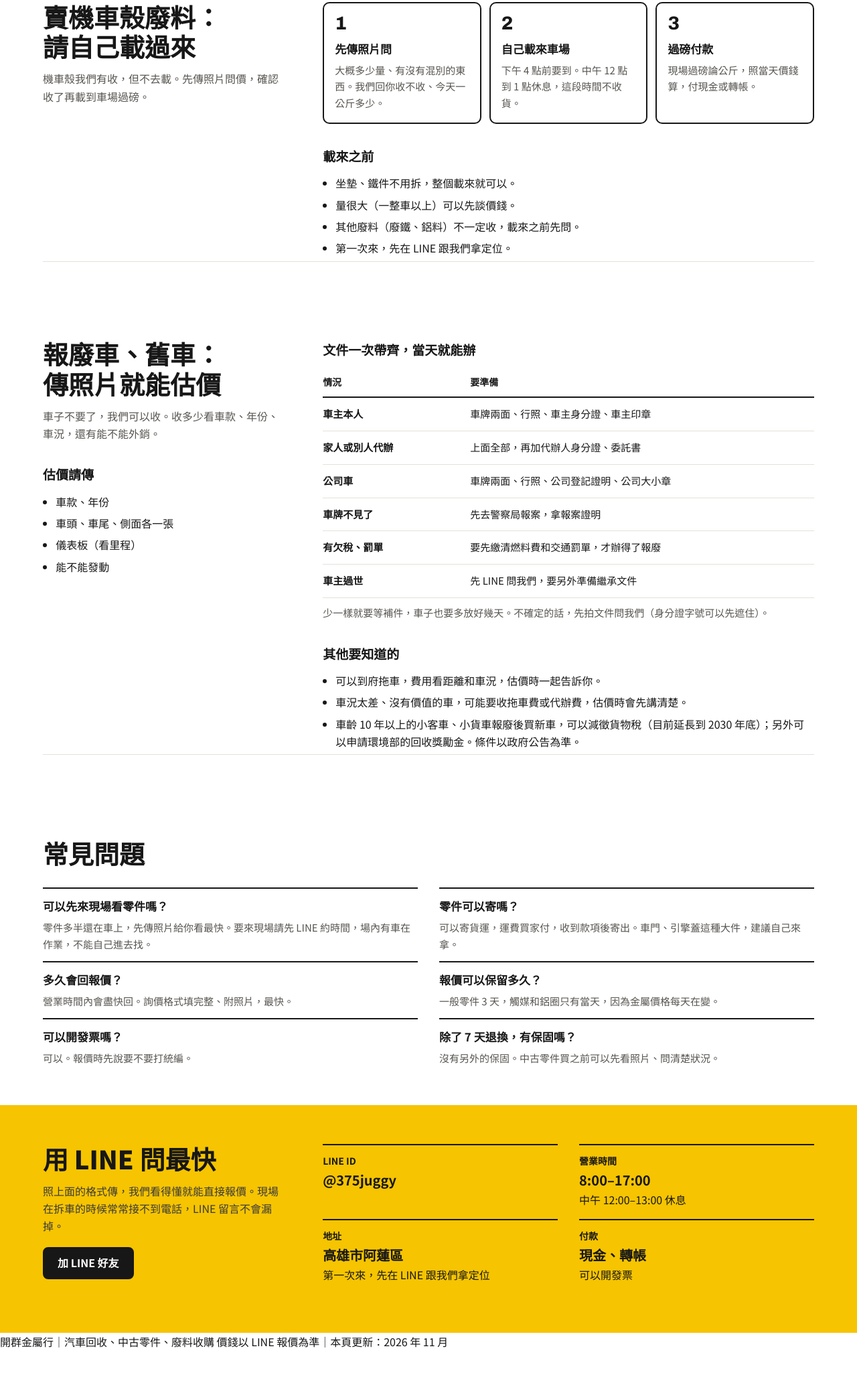
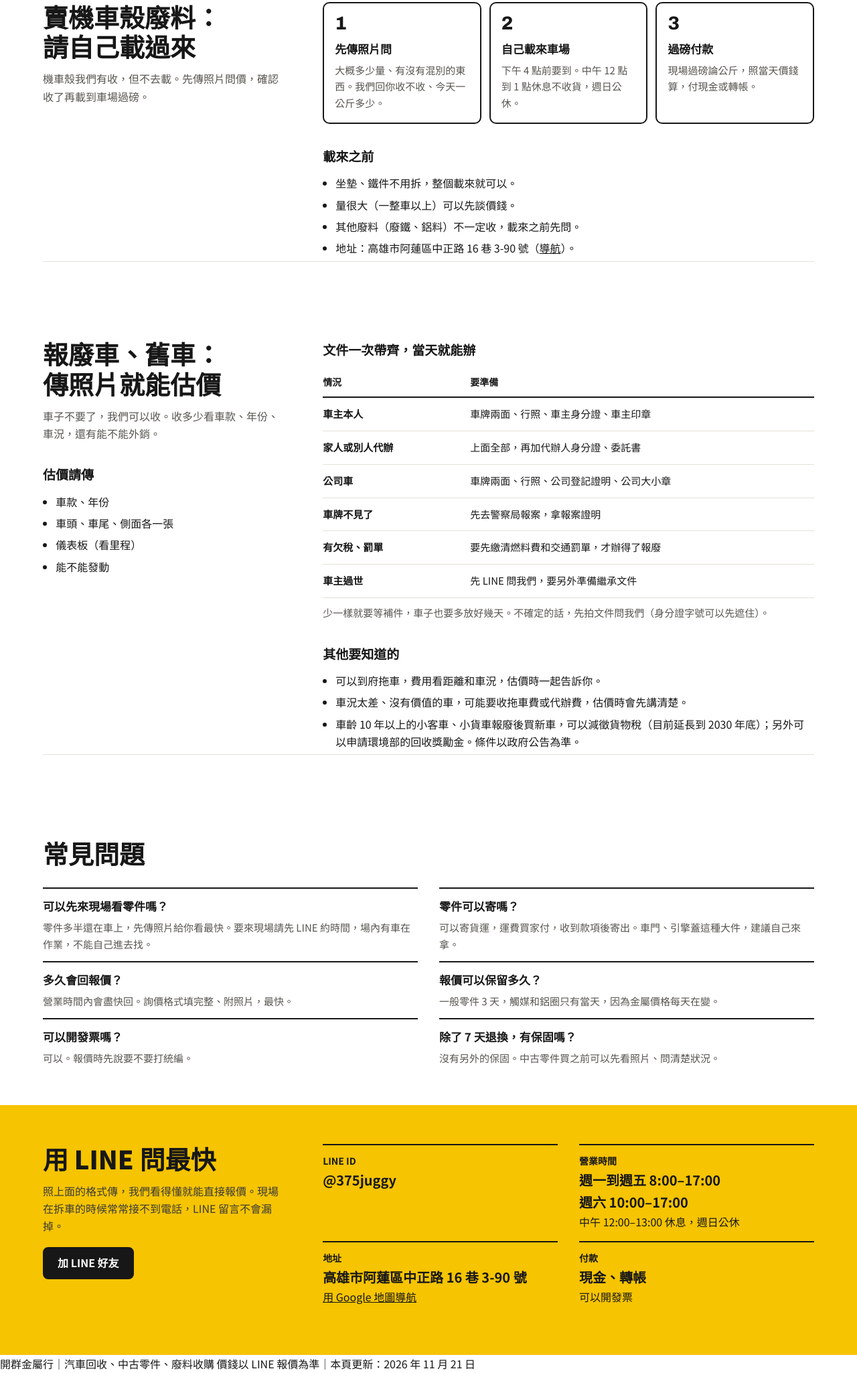
Before and after one commit to t3ekaede-beep/kaichun-metal, a plain HTML site: page index.html in a window 1280 px wide. Shown: the part 2819-4869 px from the top of the page at 67% size. Before the commit the page ends 4836 px from the top, so only its background shows below. Drawn offline with Linux system fonts and the light colour scheme.

Commit message:
加上地址、導航連結和完整營業時間
週一到週五 8:00–17:00、週六 10:00–17:00、中午 12:00–13:00 休息、週日公休

Co-Authored-By: Claude Opus 5.5 <noreply@anthropic.com>
Claude-Session: https://claude.ai/code/session_018tyarivsMibiT6CYTiARpc

```diff
--- a/index.html
+++ b/index.html
@@ -21,7 +21,7 @@
 <meta property="og:image:height" content="630">
 <meta property="og:image:alt" content="開群金屬行 客戶須知">
 <meta name="twitter:card" content="summary_large_image">
-<script type="application/ld+json">{"@context": "https://schema.org", "@type": "AutoPartsStore", "name": "開群金屬行", "description": "開群金屬行，高雄阿蓮的汽車回收場：中古零件、機車殼廢料收購、報廢車收購。零件 7 天內可退換，報價方式、廢料規定、報廢要帶的文件一頁看完，LINE @375juggy 詢價。", "url": "https://t3ekaede-beep.github.io/kaichun-metal/", "image": "https://t3ekaede-beep.github.io/kaichun-metal/og.png", "address": {"@type": "PostalAddress", "addressLocality": "阿蓮區", "addressRegion": "高雄市", "addressCountry": "TW"}, "paymentAccepted": "現金, 轉帳", "sameAs": ["https://line.me/R/ti/p/@375juggy"]}</script>
+<script type="application/ld+json">{"@context": "https://schema.org", "@type": "AutoPartsStore", "name": "開群金屬行", "description": "開群金屬行，高雄阿蓮的汽車回收場：中古零件、機車殼廢料收購、報廢車收購。零件 7 天內可退換，報價方式、廢料規定、報廢要帶的文件一頁看完，LINE @375juggy 詢價。", "url": "https://t3ekaede-beep.github.io/kaichun-metal/", "image": "https://t3ekaede-beep.github.io/kaichun-metal/og.png", "address": {"@type": "PostalAddress", "streetAddress": "阿蓮里中正路16巷3-90號", "addressLocality": "阿蓮區", "addressRegion": "高雄市", "postalCode": "822", "addressCountry": "TW"}, "paymentAccepted": "現金, 轉帳", "sameAs": ["https://line.me/R/ti/p/@375juggy"], "geo": {"@type": "GeoCoordinates", "latitude": 22.882908, "longitude": 120.3438987}, "hasMap": "https://www.google.com/maps/search/?api=1&query=%E9%96%8B%E7%BE%A4%E9%87%91%E5%B1%AC%E8%A1%8C&query_place_id=ChIJ3XGffF9tbjQRUe3NIeFh1gE", "openingHoursSpecification": [{"@type": "OpeningHoursSpecification", "dayOfWeek": ["Monday", "Tuesday", "Wednesday", "Thursday", "Friday"], "opens": "08:00", "closes": "12:00"}, {"@type": "OpeningHoursSpecification", "dayOfWeek": ["Monday", "Tuesday", "Wednesday", "Thursday", "Friday"], "opens": "13:00", "closes": "17:00"}, {"@type": "OpeningHoursSpecification", "dayOfWeek": "Saturday", "opens": "10:00", "closes": "12:00"}, {"@type": "OpeningHoursSpecification", "dayOfWeek": "Saturday", "opens": "13:00", "closes": "17:00"}]}</script>
 <link rel="preconnect" href="https://fonts.googleapis.com">
 <link rel="preconnect" href="https://fonts.gstatic.com" crossorigin>
 <link href="https://fonts.googleapis.com/css2?family=Archivo:wght@700;800&family=Noto+Sans+TC:wght@400;500;700;900&display=swap" rel="stylesheet">
@@ -298,7 +298,7 @@ td:first-child{font-weight:700;width:30%}
   <div>
     <div class="cards">
       <div class="card"><i>1</i><b>先傳照片問</b><p>大概多少量、有沒有混別的東西。我們回你收不收、今天一公斤多少。</p></div>
-      <div class="card"><i>2</i><b>自己載來車場</b><p>下午 4 點前要到。中午 12 點到 1 點休息，這段時間不收貨。</p></div>
+      <div class="card"><i>2</i><b>自己載來車場</b><p>下午 4 點前要到。中午 12 點到 1 點休息不收貨，週日公休。</p></div>
       <div class="card"><i>3</i><b>過磅付款</b><p>現場過磅論公斤，照當天價錢算，付現金或轉帳。</p></div>
     </div>
     <h3>載來之前</h3>
@@ -306,7 +306,7 @@ td:first-child{font-weight:700;width:30%}
       <li>坐墊、鐵件不用拆，整個載來就可以。</li>
       <li>量很大（一整車以上）可以先談價錢。</li>
       <li>其他廢料（廢鐵、鋁料）不一定收，載來之前先問。</li>
-      <li>第一次來，先在 LINE 跟我們拿定位。</li>
+      <li>地址：高雄市阿蓮區中正路 16 巷 3-90 號（<a href="https://www.google.com/maps/search/?api=1&amp;query=%E9%96%8B%E7%BE%A4%E9%87%91%E5%B1%AC%E8%A1%8C&amp;query_place_id=ChIJ3XGffF9tbjQRUe3NIeFh1gE">導航</a>）。</li>
     </ul>
   </div>
 </div></section>
@@ -366,8 +366,8 @@ td:first-child{font-weight:700;width:30%}
   </div>
   <div class="cgrid">
     <div><small>LINE ID</small><span>@375juggy</span></div>
-    <div><small>營業時間</small><span class="nw">8:00–17:00</span><br>中午 12:00–13:00 休息</div>
-    <div><small>地址</small><span>高雄市阿蓮區</span><br>第一次來，先在 LINE 跟我們拿定位</div>
+    <div><small>營業時間</small><span class="nw">週一到週五 8:00–17:00</span><br><span class="nw">週六 10:00–17:00</span><br>中午 12:00–13:00 休息，週日公休</div>
+    <div><small>地址</small><span>高雄市阿蓮區中正路 16 巷 3-90 號</span><br><a href="https://www.google.com/maps/search/?api=1&amp;query=%E9%96%8B%E7%BE%A4%E9%87%91%E5%B1%AC%E8%A1%8C&amp;query_place_id=ChIJ3XGffF9tbjQRUe3NIeFh1gE">用 Google 地圖導航</a></div>
     <div><small>付款</small><span>現金、轉帳</span><br>可以開發票</div>
   </div>
 </div></section>
@@ -375,7 +375,7 @@ td:first-child{font-weight:700;width:30%}
 
 <footer>
   <span>開群金屬行｜汽車回收、中古零件、廢料收購</span>
-  <span>價錢以 LINE 報價為準｜本頁更新：2026 年 11 月</span>
+  <span>價錢以 LINE 報價為準｜本頁更新：2026 年 11 月 21 日</span>
 </footer>
 
 <script>
```
